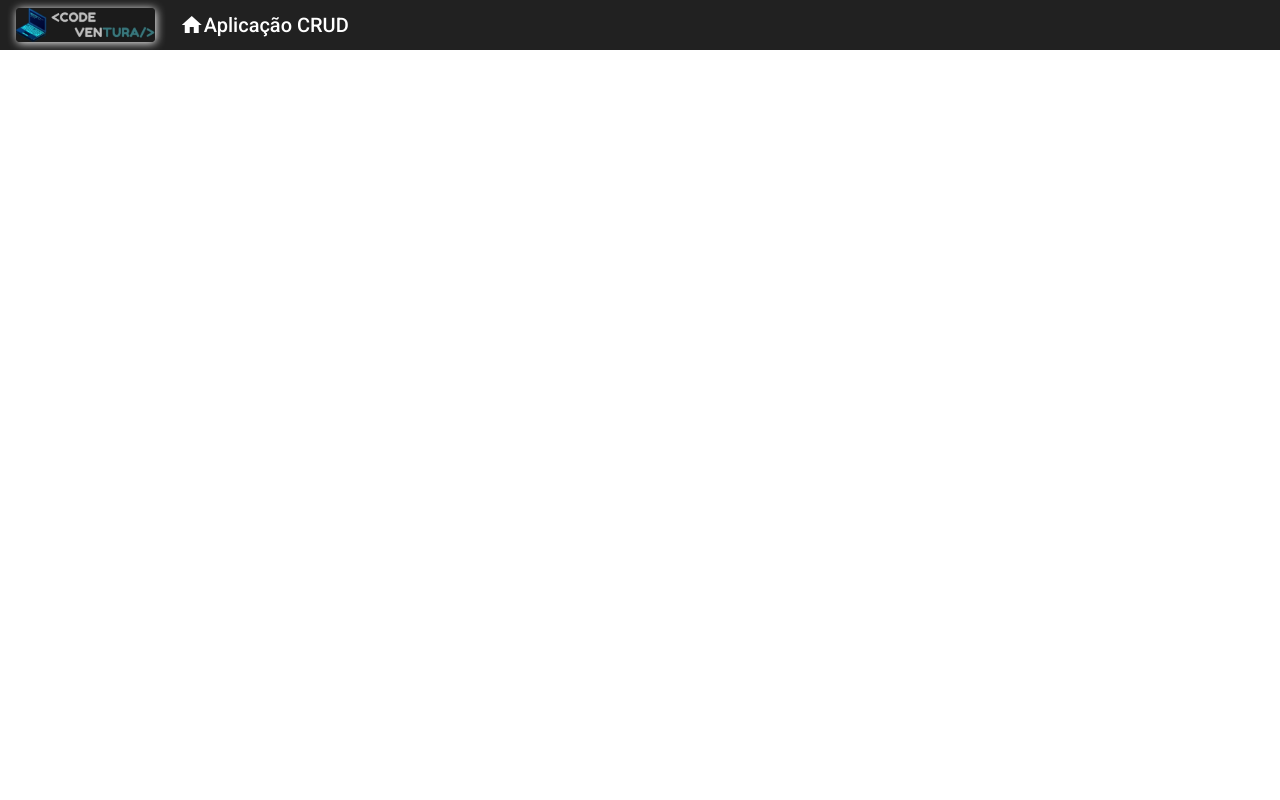
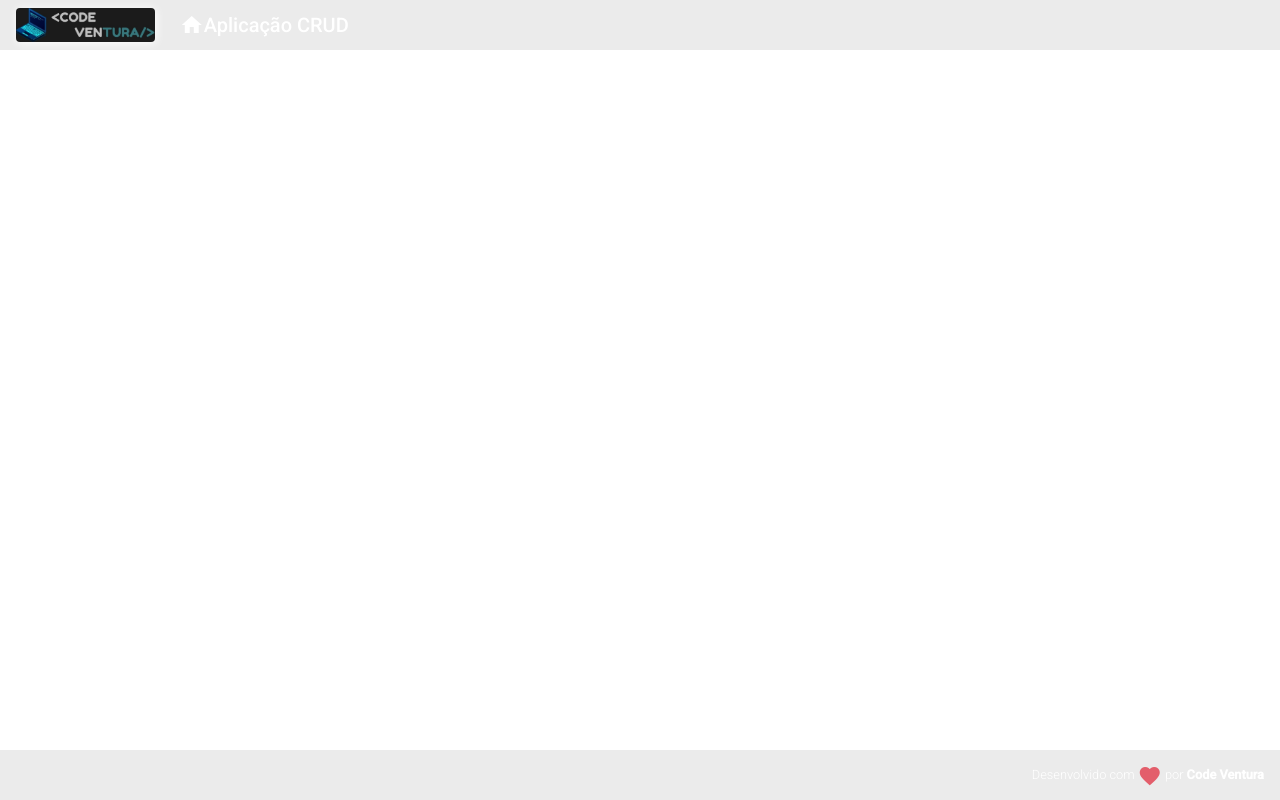
Before and after one commit to DevCaioSouza/angular-crud, an Angular app in the folder angular-crud/frontend/: page / in a window 1280 px wide. Built offline with nearby package versions, Linux system fonts and the light colour scheme.

Commit message:
footer finished

```diff
--- a/angular-crud/frontend/src/app/app.component.html
+++ b/angular-crud/frontend/src/app/app.component.html
@@ -1 +1,2 @@
 <app-header></app-header>
+<app-footer></app-footer>
--- a/angular-crud/frontend/src/app/app.module.ts
+++ b/angular-crud/frontend/src/app/app.module.ts
@@ -7,11 +7,13 @@
 import { HeaderComponent } from './components/template/header/header.component';
 
 import { MatToolbarModule } from '@angular/material/toolbar';
+import { FooterComponent } from './components/template/footer/footer.component';
 
 @NgModule({
   declarations: [
     AppComponent,
-    HeaderComponent
+    HeaderComponent,
+    FooterComponent
   ],
   imports: [
     BrowserModule,
--- /dev/null
+++ b/angular-crud/frontend/src/app/components/template/footer/footer.component.css
@@ -0,0 +1,16 @@
+.footer{
+  position: fixed;
+  bottom: 0;
+  display: flex;
+  justify-content: flex-end;
+  align-items: center;
+  height: 50px;
+  box-shadow: 0px 1px 10px;
+  margin-top: 10px;
+  background-color: #ebebeb;
+}
+
+.footer span {
+  font-size: 0.8rem;
+  font-weight: 300;
+}
--- /dev/null
+++ b/angular-crud/frontend/src/app/components/template/footer/footer.component.html
@@ -0,0 +1,9 @@
+<mat-toolbar class="footer">
+  <span>
+    Desenvolvido com
+    <i class="material-icons red v-middle" >
+      favorite
+    </i>
+    por <strong>Code Ventura</strong>
+  </span>
+</mat-toolbar>
--- /dev/null
+++ b/angular-crud/frontend/src/app/components/template/footer/footer.component.ts
@@ -0,0 +1,15 @@
+import { Component, OnInit } from '@angular/core';
+
+@Component({
+  selector: 'app-footer',
+  templateUrl: './footer.component.html',
+  styleUrls: ['./footer.component.css']
+})
+export class FooterComponent implements OnInit {
+
+  constructor() { }
+
+  ngOnInit(): void {
+  }
+
+}
--- a/angular-crud/frontend/src/app/components/template/header/header.component.css
+++ b/angular-crud/frontend/src/app/components/template/header/header.component.css
@@ -3,6 +3,7 @@
   align-items: center;
   height: 50px;
   box-shadow: 0px 1px 10px;
+  background-color: #ebebeb;
 }
 
 .header a{
--- a/angular-crud/frontend/src/styles.css
+++ b/angular-crud/frontend/src/styles.css
@@ -2,3 +2,11 @@
 
 html, body { height: 100%; }
 body { margin: 0; font-family: Roboto, "Helvetica Neue", sans-serif; }
+
+.red {
+  color: rgb(227, 94, 107);
+}
+
+.v-middle{
+  vertical-align: middle;
+}
```
